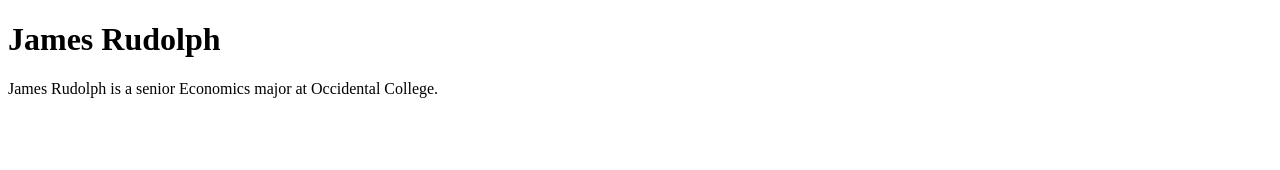
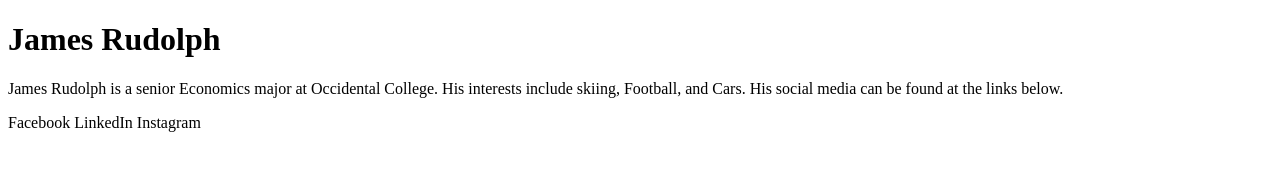
Before and after one commit to jameswrudolph/jameswrudolph.github.io, a plain HTML site: page index.html in a window 1280 px wide. Drawn offline with Linux system fonts and the light colour scheme.

Commit message:
Bio with links

```diff
--- a/index.html
+++ b/index.html
@@ -2,12 +2,17 @@
 <html>
 <head>
     <meta charset="UTF-8">
-    <title>Hello, World!</title>
+    <title>jameswrudolph website</title>
 </head>
 <h1>
     James Rudolph
 </h1>
 <p>
     James Rudolph is a senior Economics major at Occidental College.
+    His interests include skiing, Football, and Cars.
+    His social media can be found at the links below.
 </p>
+<a hrefFB="https://www.facebook.com/james.rudolph.54772">Facebook</a>
+<a hrefLINKEDIN="https://www.linkedin.com/in/james-william-rudolph/">LinkedIn</a>
+<a hrefIG="https://www.instagram.com/jameswrudolph/">Instagram</a>
 </html>
```
